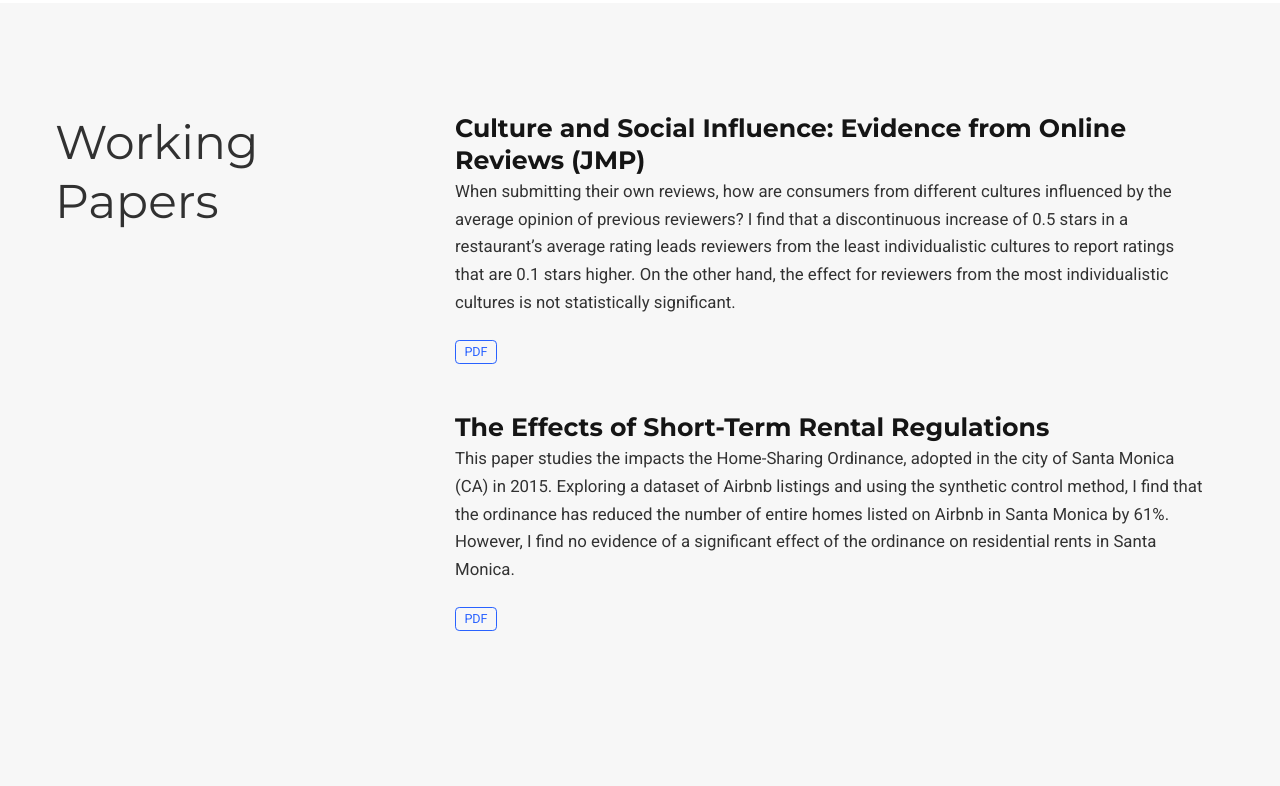
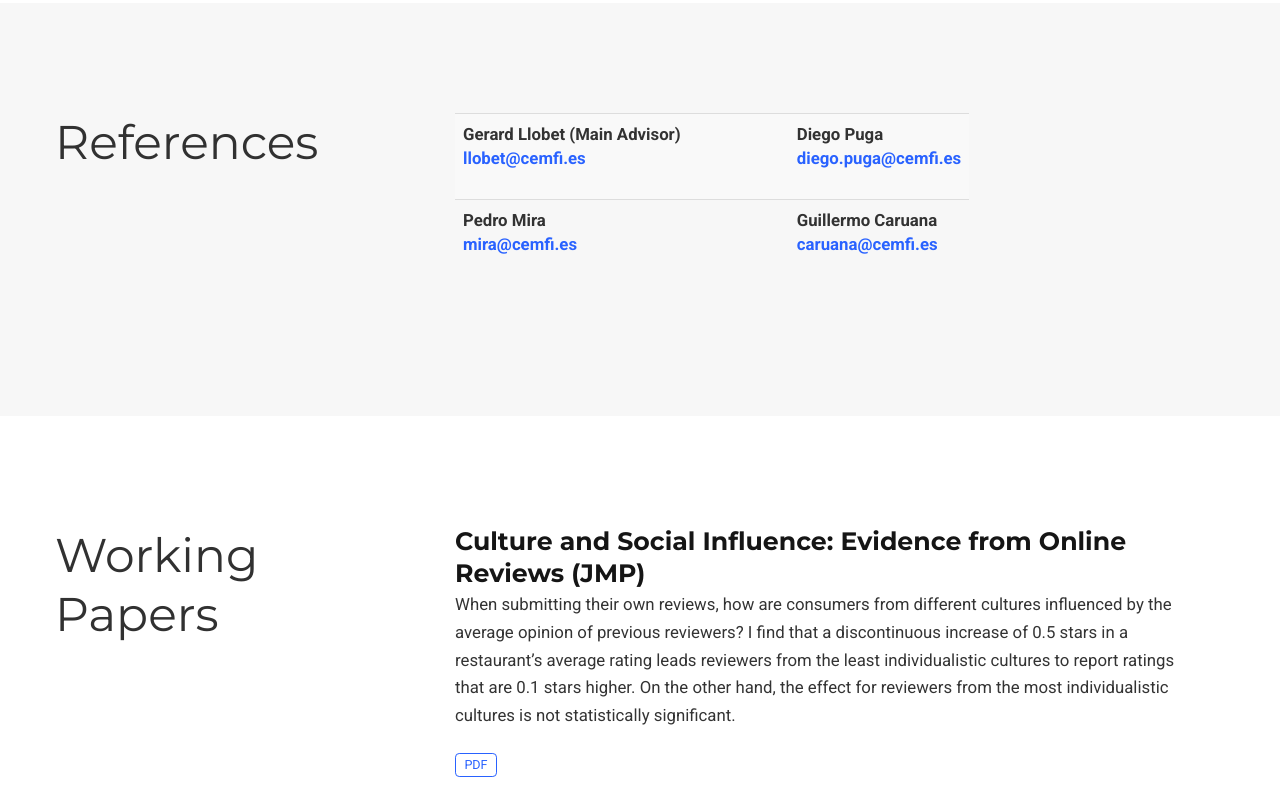
Before and after one commit to cayruachaves/cayruachaves.github.io, a plain HTML site: page index.html in a window 1280 px wide. Shown: the part 783-1569 px from the top of the page. Drawn offline with nearby package versions, Linux system fonts and the light colour scheme; some packages are replaced by stand-ins of ours; a script that the page names is missing; some icons are missing.

Commit message:
update references

```diff
--- a/index.html
+++ b/index.html
@@ -662,6 +662,81 @@
 
 
 
+  <section id="references" class="home-section wg-blank   "  >
+    <div class="container">
+
+
+
+<div class="row">
+
+    <div class="col-12 col-lg-4 section-heading">
+      <h1>References</h1>
+
+    </div>
+    <div class="col-12 col-lg-8">
+      <table>
+<tr>
+<th> Gerard Llobet (Main Advisor) &nbsp; &nbsp; &nbsp; &nbsp; &nbsp; &nbsp; &nbsp; &nbsp; &nbsp; &nbsp; &nbsp; &nbsp;
+<p>
+<a href="mailto:llobet@cemfi.es">llobet@cemfi.es</a></p>
+</th>
+<th> Diego Puga
+<p>
+<a href="mailto:diego.puga@cemfi.es">diego.puga@cemfi.es</a></p>
+</th>
+</tr>
+<tr>
+<th> Pedro Mira
+<p>
+<a href="mailto:mira@cemfi.es">mira@cemfi.es</a></p>
+</th>
+<th> Guillermo Caruana
+<p>
+<a href="mailto:caruana@cemfi.es">caruana@cemfi.es</a></p>
+</th>
+</tr>
+</table>
+
+    </div>
+
+</div>
+
+    </div>
+  </section>
+
+
+
+
+
+
+
+
+
+
+
+
+
+
+
+
+
+
+
+
+
+
+
+
+
+
+
+
+
+
+
+
+
+
   <section id="research" class="home-section wg-pages   "  >
     <div class="container">
 
```
Also changed, not shown: 2 other files.
